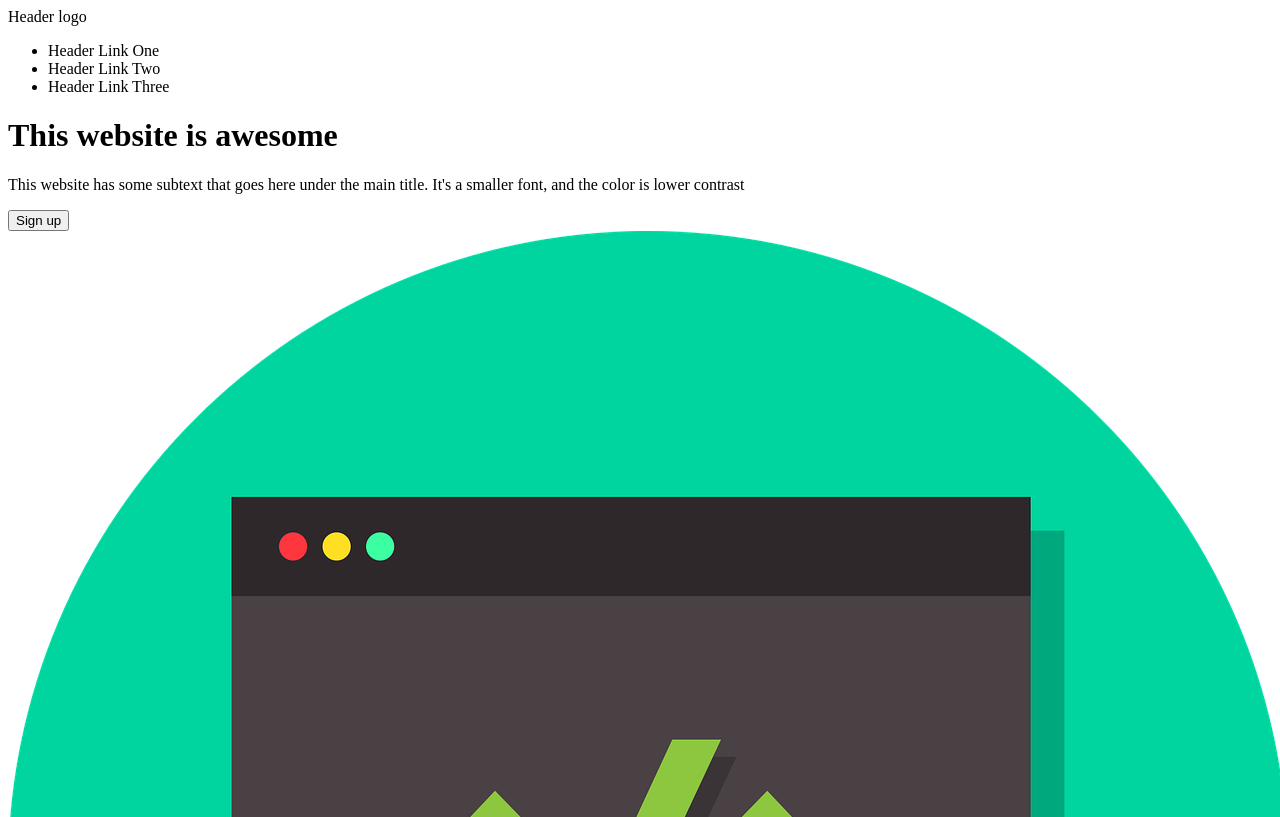
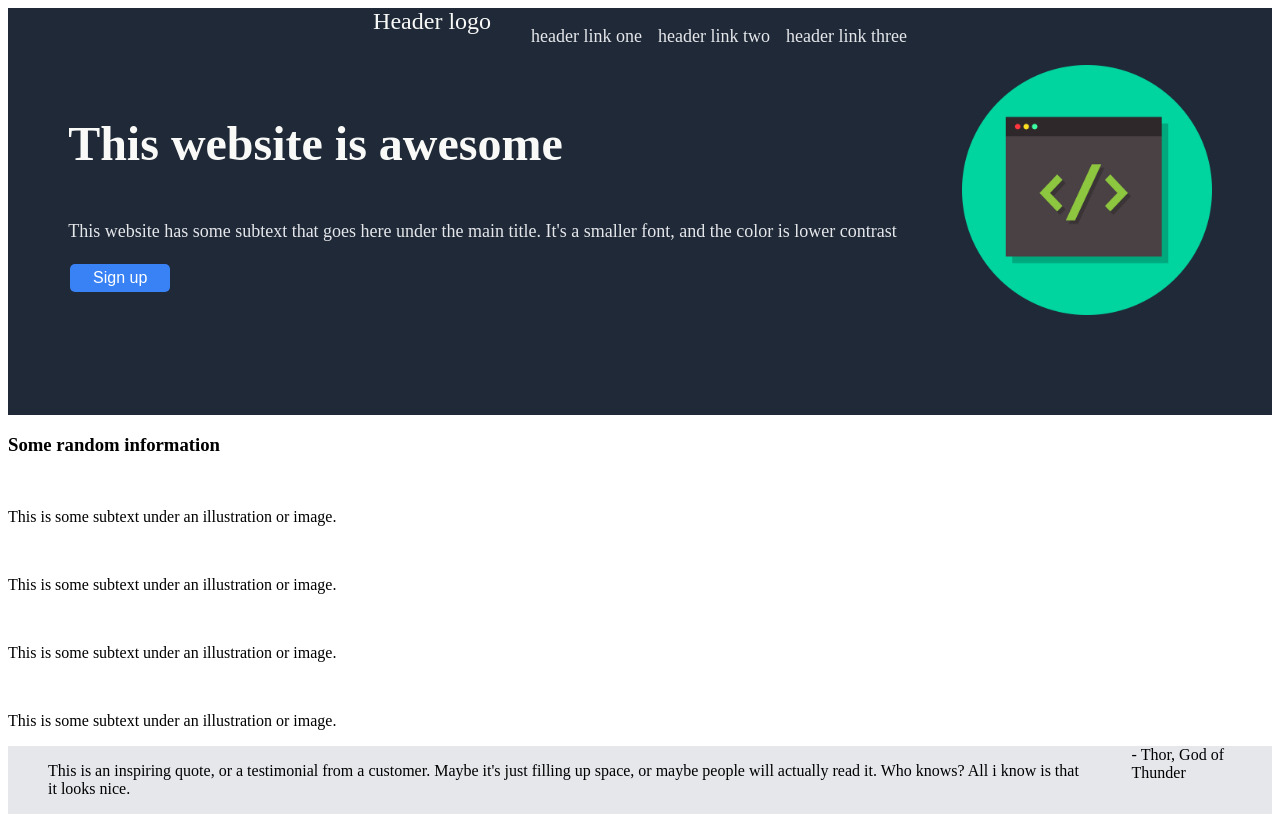
Before and after one commit to justiki/landing-page, a plain HTML site: page index.html in a window 1280 px wide. Shown: the top 817 px of the page. Drawn offline with Linux system fonts and the light colour scheme.

Commit message:
updated index.html and style.css. Progress on header and hero sections. Included README.md with project instructions.

```diff
--- a/index.html
+++ b/index.html
@@ -4,24 +4,29 @@
     <meta charset="UTF-8">
     <meta name="viewport" content="width=device-width, initial-scale=1.0">
     <title>Landing Page</title>
+    <link rel="stylesheet" href="style.css">
 </head>
 <body>
 <div class="body">
     <div class="header">
-        <div class="logo">Header logo</div>
-        <ul>
-            <li>Header Link One</li>
-            <li>Header Link Two</li>
-            <li>Header Link Three</li>
-        </ul>
+        <div class="nav">
+            <div class="logo">Header logo</div>
+            <ul>
+                <li>header link one</li>
+                <li>header link two</li>
+                <li>header link three</li>
+            </ul>
+        </div>
     </div>
 
-    <div class="top">
-        <h1>This website is awesome</h1>
-        <p>This website has some subtext that goes here under the main title. It's a smaller font, and the color is lower contrast</p>
-        <button class="sign-up">Sign up</button>
-        <img src="images/code-6127616_1280.webp" alt="">
-    </div>
+        <div class="hero">
+            <div class="hero-text">
+                <h1 class="main-text">This website is awesome</h1>
+                <p class="secondary-text">This website has some subtext that goes here under the main title. It's a smaller font, and the color is lower contrast</p>
+                <button class="sign-up">Sign up</button>
+            </div>
+            <img src="images/code-6127616_1280.webp" alt="html programming" class="hero-image">
+        </div>
 
     <div class="info">
         <h3>Some random information</h3>
--- a/style.css
+++ b/style.css
@@ -1,3 +1,90 @@
-body {
+/* style for the header, and navigation */
+.header {
+    background-color: #1f2937;
+    display: flex;
+    justify-content: space-around;
+}
+
+.header .logo {
+    font-size: 24px;
+    color: #f9faf8;
+    display: flex;
+    margin-right: auto;
+}
+
+.nav {
+    display: flex;
+    justify-content: flex-start;
 
 }
+
+ul {
+    list-style: none;
+    color: #e5e7eb;
+    display: flex;
+    font-size: 18px;
+    gap: 16px;
+}
+
+/* style for the hero text */
+.hero {
+    display: flex;
+    justify-content: center;
+    align-items: center;
+    background-color: #1f2937;
+    justify-content: space-evenly;
+    gap: 5px;
+    padding-bottom: 100px;
+}
+
+.hero-text {
+    display: flex;
+    flex-direction: column;
+}
+
+.hero .main-text {
+    font-size: 48px;
+    font-weight: bolder;
+    color: #f9faf8;
+    flex-wrap: wrap;
+}
+
+.hero .secondary-text {
+    font-size: 18px;
+    color: #e5e7eb;
+}
+
+.hero-image {
+    width: 250px;
+    height: 250px;
+}
+.sign-up {
+    background-color: #3882f6;
+    color: white;
+    border: none;
+    padding: 5px;
+    text-align: center;
+    text-decoration: none;
+    display: inline-block;
+    font-size: 16px;
+    margin: 4px 2px;
+    border-radius: 5px;
+    width: 100px;
+}
+
+/* extra stuff that isn't hero, or main */
+
+.quote {
+    background-color: #e5e7eb;
+    display: flex;
+}
+
+button {
+    background-color: #3882f6;
+    color: white;
+}
+
+.footer {
+    background-color: #1f2937;
+    display: flex;
+}
```
Also changed, not shown: 1 other file.
